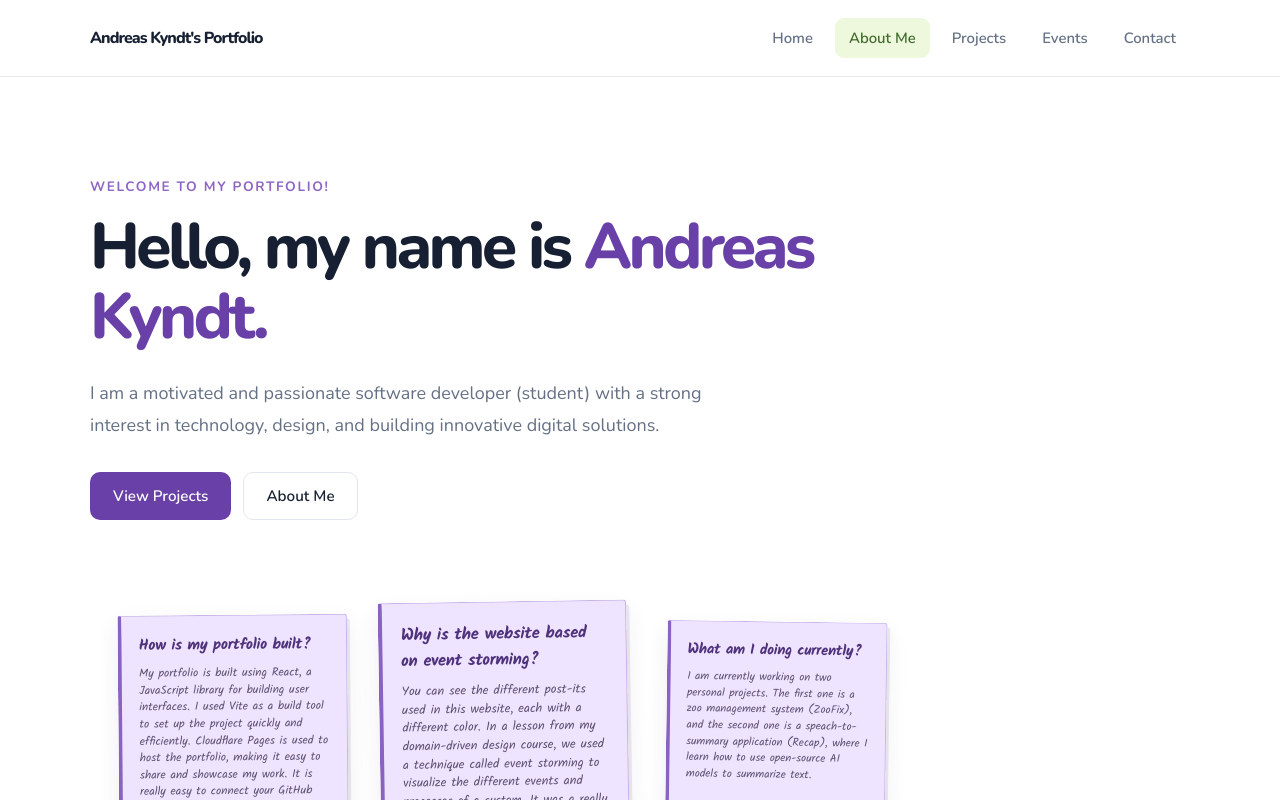
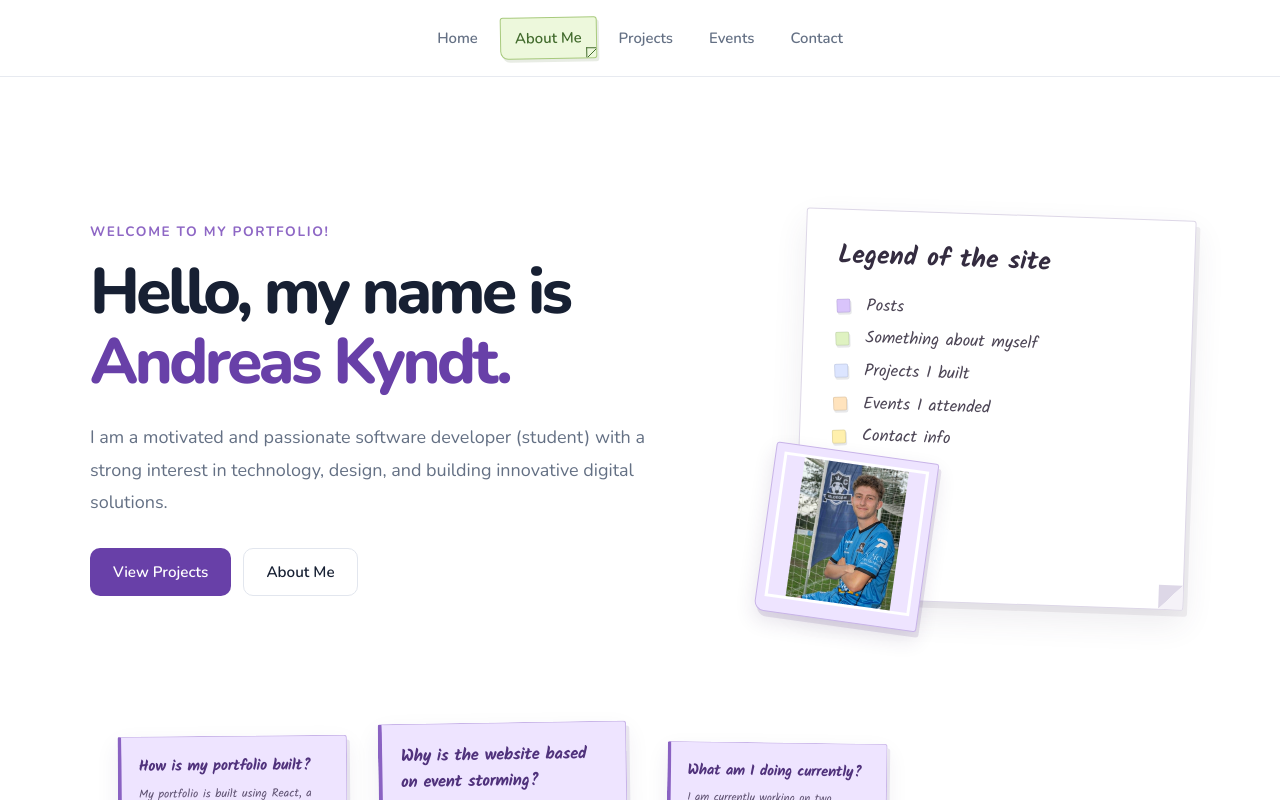
Before and after one commit to andreaskyndt-student/Own-E-Portfolio, a React (Vite) app: page / in a window 1280 px wide. Shown: the top 800 px of the page. Built offline with nearby package versions, Linux system fonts and the light colour scheme.

Commit message:
Done with the UI of the page.

```diff
--- a/src/components/Navbar.tsx
+++ b/src/components/Navbar.tsx
@@ -39,10 +39,6 @@ export default function Navbar() {
     return (
         <header className="site-header">
             <nav className="navbar container" aria-label="Main navigation">
-                <a href="#home" className="brand" aria-label="Homepage">
-                    Andreas Kyndt's Portfolio
-                </a>
-
                 <div className="nav-links">
                     {links.map((link) => (
                         <a
--- a/src/index.css
+++ b/src/index.css
@@ -126,34 +126,36 @@ button {
 .navbar {
     display: flex;
     align-items: center;
-    justify-content: space-between;
+    justify-content: center;
     gap: 24px;
     width: min(1100px, calc(100% - 48px));
     min-height: 76px;
     margin-inline: auto;
 }
 
-.brand {
-    color: var(--text);
-    font-size: 1rem;
-    font-weight: 800;
-    letter-spacing: -0.06em;
-    white-space: nowrap;
-}
-
 .nav-links {
     display: flex;
     align-items: center;
+    justify-content: center;
+    width: 100%;
+    flex-wrap: wrap;
     gap: 8px;
 }
 
 .nav-link {
+    position: relative;
+    display: inline-flex;
+    align-items: center;
     padding: 10px 14px;
     border-radius: 9px;
     color: var(--muted);
     font-size: 0.93rem;
     font-weight: 600;
-    transition: color 180ms ease, background-color 180ms ease;
+    transition: color 180ms ease,
+                background-color 180ms ease,
+                border-color 180ms ease,
+                box-shadow 180ms ease,
+                transform 180ms ease;
 }
 
 .nav-link:hover {
@@ -164,6 +166,23 @@ button {
 .nav-link.active {
     color: var(--accent);
     background: var(--soft-blue);
+    border: 1px solid currentColor;
+    border-radius: 3px 3px 3px 8px;
+    box-shadow: 2px 3px 0 rgb(23 32 51 / 10%);
+    transform: rotate(-1deg);
+}
+
+.nav-link.active::after {
+    position: absolute;
+    right: 0;
+    bottom: 0;
+    width: 9px;
+    height: 9px;
+    border-top: 1px solid currentColor;
+    border-left: 1px solid currentColor;
+    background: linear-gradient(135deg, transparent 0 48%, currentColor 50% 54%, transparent 56%);
+    content: "";
+    pointer-events: none;
 }
 
 /* Navigation and footer accents follow the section currently in view. */
@@ -171,63 +190,67 @@ body:has(.nav-link.active[href="#aboutme"]) .nav-link:hover,
 body:has(.nav-link.active[href="#aboutme"]) .nav-link.active {
     color: #426b2d;
     background: #edf8dc;
+    border-color: #a8ca7d;
+    box-shadow: 2px 3px 0 rgb(65 99 39 / 12%);
 }
 
 body:has(.nav-link.active[href="#projects"]) .nav-link:hover,
 body:has(.nav-link.active[href="#projects"]) .nav-link.active {
     color: #2348c5;
     background: #e5ebff;
+    border-color: #9db2ed;
+    box-shadow: 2px 3px 0 rgb(35 59 130 / 12%);
 }
 
 body:has(.nav-link.active[href="#events"]) .nav-link:hover,
 body:has(.nav-link.active[href="#events"]) .nav-link.active {
     color: #a64b12;
     background: #fff0dc;
+    border-color: #e6b47e;
+    box-shadow: 2px 3px 0 rgb(126 68 24 / 12%);
 }
 
 body:has(.nav-link.active[href="#contact"]) .nav-link:hover,
 body:has(.nav-link.active[href="#contact"]) .nav-link.active {
     color: #806b16;
     background: #fff8d9;
+    border-color: #dfcb70;
+    box-shadow: 2px 3px 0 rgb(111 91 26 / 12%);
 }
 
 body:has(.nav-link.active[href="#home"]) .nav-link:hover,
 body:has(.nav-link.active[href="#home"]) .nav-link.active {
     color: #6840a8;
     background: #f0e8ff;
+    border-color: #c8b4e8;
+    box-shadow: 2px 3px 0 rgb(74 45 119 / 12%);
 }
 
 body:has(.nav-link.active[href="#aboutme"]) .nav-link:focus-visible,
-body:has(.nav-link.active[href="#aboutme"]) .brand:focus-visible,
 body:has(.nav-link.active[href="#aboutme"]) .footer-social-button:focus-visible {
     outline-color: rgb(66 107 45 / 35%);
 }
 
 body:has(.nav-link.active[href="#projects"]) .nav-link:focus-visible,
-body:has(.nav-link.active[href="#projects"]) .brand:focus-visible,
 body:has(.nav-link.active[href="#projects"]) .footer-social-button:focus-visible {
     outline-color: rgb(49 91 234 / 35%);
 }
 
 body:has(.nav-link.active[href="#events"]) .nav-link:focus-visible,
-body:has(.nav-link.active[href="#events"]) .brand:focus-visible,
 body:has(.nav-link.active[href="#events"]) .footer-social-button:focus-visible {
     outline-color: rgb(166 75 18 / 35%);
 }
 
 body:has(.nav-link.active[href="#contact"]) .nav-link:focus-visible,
-body:has(.nav-link.active[href="#contact"]) .brand:focus-visible,
 body:has(.nav-link.active[href="#contact"]) .footer-social-button:focus-visible {
     outline-color: rgb(128 107 22 / 40%);
 }
 
 body:has(.nav-link.active[href="#home"]) .nav-link:focus-visible,
-body:has(.nav-link.active[href="#home"]) .brand:focus-visible,
 body:has(.nav-link.active[href="#home"]) .footer-social-button:focus-visible {
     outline-color: rgb(104 64 168 / 40%);
 }
 
-.brand:focus-visible,
 .nav-link:focus-visible {
     outline-offset: 4px;
 }
@@ -321,15 +344,24 @@ body:has(.nav-link.active[href="#home"]) .footer-social-button:hover {
 }
 
 .home {
-    display: flex;
+    display: block;
     min-height: 80vh;
-    flex-direction: column;
-    align-items: flex-start;
-    justify-content: center;
     padding-block: 100px;
 }
 
-.home > .lead {
+.home-hero {
+    display: grid;
+    grid-template-columns: minmax(0, 1.2fr) minmax(340px, 0.8fr);
+    align-items: center;
+    gap: clamp(36px, 7vw, 88px);
+    min-height: 58vh;
+}
+
+.home-copy {
+    min-width: 0;
+}
+
+.home-copy > .lead {
     color: #8e67c5;
 }
 
@@ -369,6 +401,96 @@ body:has(.nav-link.active[href="#home"]) .footer-social-button:hover {
     background: #f0e8ff;
     border-color: #c8b4e8;
 }
+
+.legend-post {
+    position: relative;
+    justify-self: end;
+    width: min(100%, 390px);
+    aspect-ratio: 1;
+    padding: clamp(22px, 3vw, 32px);
+    border: 1px solid #ddd7e7;
+    border-radius: 3px 3px 3px 14px;
+    background: #fff;
+    box-shadow: 4px 6px 0 rgb(65 52 84 / 8%),
+                0 14px 32px rgb(65 52 84 / 9%);
+    transform: rotate(2deg);
+}
+
+.photo-post-it {
+    position: absolute;
+    z-index: 2;
+    bottom: -24px;
+    left: -32px;
+    width: 164px;
+    padding: 8px 8px 14px;
+    border: 1px solid #c8b4e8;
+    border-radius: 3px 3px 3px 10px;
+    background: #eee4ff;
+    box-shadow: 3px 5px 0 rgb(74 45 119 / 12%),
+                0 9px 20px rgb(56 36 91 / 12%);
+    transform: rotate(6deg);
+}
+
+.photo-post-it img {
+    display: block;
+    width: 100%;
+    aspect-ratio: 1;
+    border: 3px solid #fff;
+    object-fit: contain;
+}
+
+.legend-post::after {
+    position: absolute;
+    right: 0;
+    bottom: 0;
+    width: 24px;
+    height: 24px;
+    background: linear-gradient(135deg, #ddd7e7 0 49%, #f5f2f8 50% 100%);
+    content: "";
+    pointer-events: none;
+}
+
+.legend-post h2 {
+    margin: 0 0 22px;
+    color: #342c40;
+    font-family: "Kalam", "Comic Sans MS", cursive;
+    font-size: clamp(1.4rem, 2vw, 1.8rem);
+    line-height: 1.2;
+}
+
+.legend-post ul {
+    display: grid;
+    gap: 10px;
+    padding: 0;
+    margin: 0;
+    list-style: none;
+}
+
+.legend-post li {
+    display: grid;
+    grid-template-columns: 18px minmax(0, 1fr);
+    align-items: center;
+    gap: 12px;
+    color: #4d4656;
+    font-family: "Kalam", "Comic Sans MS", cursive;
+    font-size: 1.05rem;
+    line-height: 1.35;
+}
+
+.legend-swatch {
+    width: 14px;
+    height: 14px;
+    border: 1px solid rgb(23 32 51 / 10%);
+    border-radius: 2px;
+    box-shadow: 1px 2px 0 rgb(23 32 51 / 10%);
+    transform: rotate(-4deg);
+}
+
+.legend-swatch--purple { background: #d9c4fb; }
+.legend-swatch--green { background: #dff2c1; }
+.legend-swatch--blue { background: #dce5ff; }
+.legend-swatch--orange { background: #ffe3bd; }
+.legend-swatch--yellow { background: #fff0ad; }
 
 .posts {
     display: grid;
@@ -1453,6 +1575,27 @@ body:has(.nav-link.active[href="#home"]) .footer-social-button:hover {
         margin-top: 32px;
     }
 
+    .home-hero {
+        grid-template-columns: 1fr;
+        gap: 40px;
+        min-height: auto;
+    }
+
+    .legend-post {
+        justify-self: center;
+        width: min(100%, 360px);
+        min-height: 420px;
+        aspect-ratio: auto;
+    }
+
+    .photo-post-it {
+        bottom: -20px;
+        left: -18px;
+        width: 138px;
+    }
+}
+
+@media (max-width: 600px) {
     .info-card-details {
         padding: 20px 22px 22px;
     }
@@ -1524,15 +1667,14 @@ body:has(.nav-link.active[href="#home"]) .footer-social-button:hover {
         width: calc(100% - 32px);
         min-height: auto;
         flex-direction: column;
-        align-items: flex-start;
+        align-items: center;
         gap: 12px;
         padding-block: 16px;
     }
 
     .nav-links {
-        width: 100%;
-        flex-wrap: wrap;
         gap: 4px;
+        justify-content: center;
     }
 
     .nav-link {
--- a/src/pages/Contact.tsx
+++ b/src/pages/Contact.tsx
@@ -8,9 +8,9 @@ export default function Contact() {
             <h1 className="page-title">Contact</h1>
 
             <p className="page-intro">
-                If you have any questions, suggestions, or would like to collaborate on a
-                project, feel free to reach out to me. I am always open to new
-                opportunities and connections.
+                If you have any questions, suggestions, or would like to collaborate on a project,
+                feel free to reach out to me. I am always open to new opportunities and
+                connections.
             </p>
 
             <div className="contact-details">
--- a/src/pages/Home.tsx
+++ b/src/pages/Home.tsx
@@ -1,6 +1,10 @@
+import profilePhoto from "../assets/download.jpg";
+
 export default function Home() {
     return (
         <section id="home" className="home container">
+            <div className="home-hero">
+                <div className="home-copy">
                     <p className="lead">WELCOME TO MY PORTFOLIO!</p>
 
                     <h1 className="page-title">
@@ -19,6 +23,22 @@ export default function Home() {
                         <a href="#aboutme" className="btn btn-secondary">
                             About Me
                         </a>
+                    </div>
+                </div>
+
+                <aside className="legend-post" aria-labelledby="legend-title">
+                    <div className="photo-post-it">
+                        <img src={profilePhoto} alt="Andreas Kyndt" />
+                    </div>
+                    <h2 id="legend-title">Legend of the site</h2>
+                    <ul>
+                        <li><span className="legend-swatch legend-swatch--purple" aria-hidden="true" />Posts</li>
+                        <li><span className="legend-swatch legend-swatch--green" aria-hidden="true" />Something about myself</li>
+                        <li><span className="legend-swatch legend-swatch--blue" aria-hidden="true" />Projects I built</li>
+                        <li><span className="legend-swatch legend-swatch--orange" aria-hidden="true" />Events I attended</li>
+                        <li><span className="legend-swatch legend-swatch--yellow" aria-hidden="true" />Contact info</li>
+                    </ul>
+                </aside>
             </div>
 
             <section className="posts container">
```
Also changed, not shown: src/pages/Events.tsx (+3 -4 lines), src/pages/Projects.tsx (+5 -5 lines), src/assets/download.jpg (added). Lines whose indentation alone changed are shown as unchanged.
